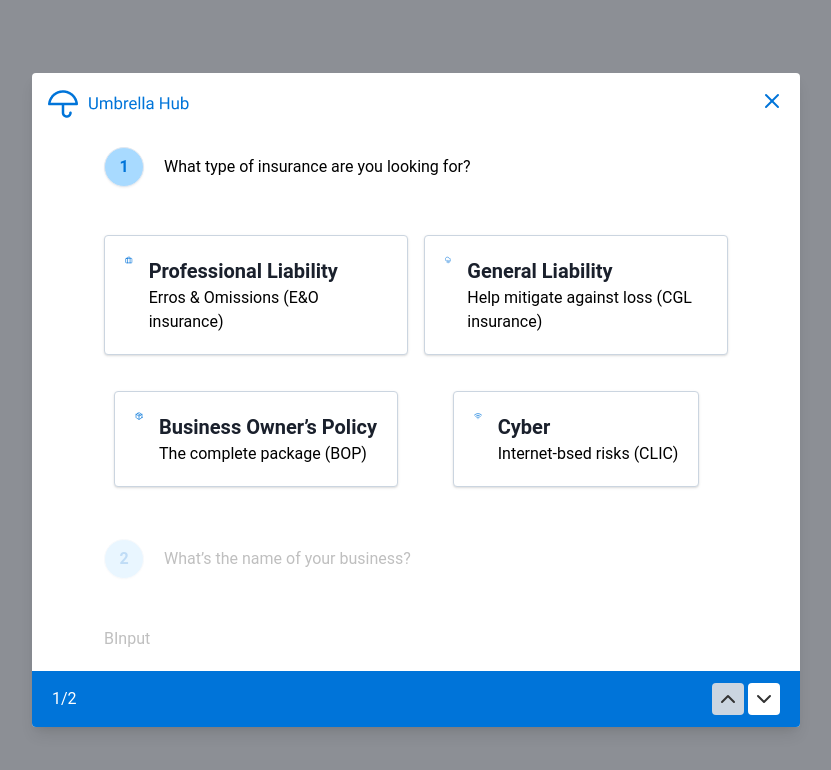
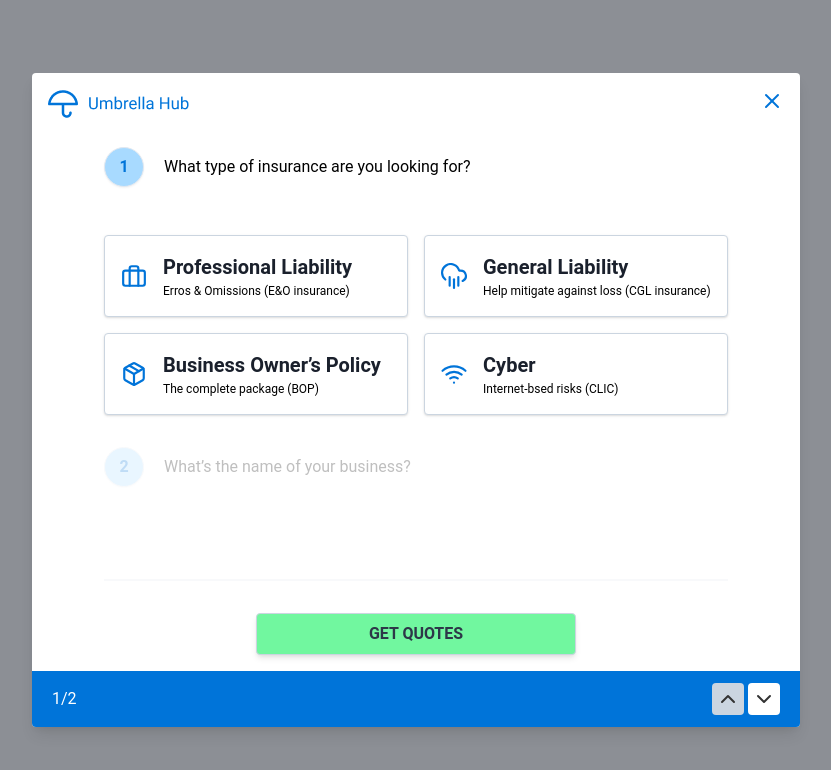
Before and after one commit to matheus6417/app-insurance-binder-vue-tailwind, a Vue app: page / in a window 1280 px wide. Both pictures are taken after a click on the button "GET STARTED". Shown: the top 770 px of the page, without its empty margins (224-1055 px from the left). Built offline with nearby package versions, Linux system fonts and the light colour scheme.

Commit message:
feat > add input, fix avatar layout

```diff
--- a/src/components/atoms/BAvatar.vue
+++ b/src/components/atoms/BAvatar.vue
@@ -5,13 +5,9 @@
       :class="`w-${size ? size : '24'} h-${size ? size : '24'} `"
       :style="{
         backgroundColor:
-          $store.state.appCustomData.globalProps.colors[
-            $attrs.bgColor ? $attrs.bgColor : 'secondary_default'
-          ].color,
+          $store.state.appCustomData.globalProps.colors[$attrs.bgColor ? $attrs.bgColor : 'secondary_default'].color,
         color:
-          $store.state.appCustomData.globalProps.colors[
-            $attrs.bgColor ? $attrs.bgColor : 'blue_default'
-          ].color,
+          $store.state.appCustomData.globalProps.colors[$attrs.color ? $attrs.color : 'blue_default'].color,
       }"
     >
       <div class="m-auto">
--- a/src/components/atoms/BInput.vue
+++ b/src/components/atoms/BInput.vue
@@ -1,5 +1,12 @@
 <template>
-  <div>BInput</div>
+  <div>
+    <div class="flex items-center border-b-2 border-grey-600 py-2">
+      <input
+        class="appearance-none bg-transparent border-none w-full text-blue-600 mr-3 py-1 px-2 leading-tight focus:outline-none"
+        type="text"
+      />
+    </div>
+  </div>
 </template>
 
 <script>
--- a/src/components/molecules/BOption.vue
+++ b/src/components/molecules/BOption.vue
@@ -1,18 +1,16 @@
 <template>
-  <div class="flex mb-5 mx-auto">
-    <div class="w-full">
-      <div class="border border-gray-400 bg-white rounded p-5 flex shadow">
-        <BIcon class="mr-4" :size="'8'" :icon="option.icon"> </BIcon>
+  <div class="flex mx-auto w-full cursor-pointer" @click="$emit('change', option.title)">
+      <div class="border border-gray-400 bg-white rounded p-4 flex shadow hover:shadow-md  w-full">
+        <BIcon class="mr-4 my-auto" :size="26" :icon="option.icon"> </BIcon>
         <div>
           <div class="text-gray-900 font-bold text-xl">
             {{ option.title }}
           </div>
-          <div>
+          <div class="text-xs">
             {{ option.text }}
           </div>
         </div>
       </div>
-    </div>
   </div>
 </template>
 
@@ -24,7 +22,7 @@ export default {
     BIcon,
     BAvatar,
   },
-  props: ["option"],
+  props: ["option", "choosen"],
   name: "BListItem",
 };
 </script>
```
